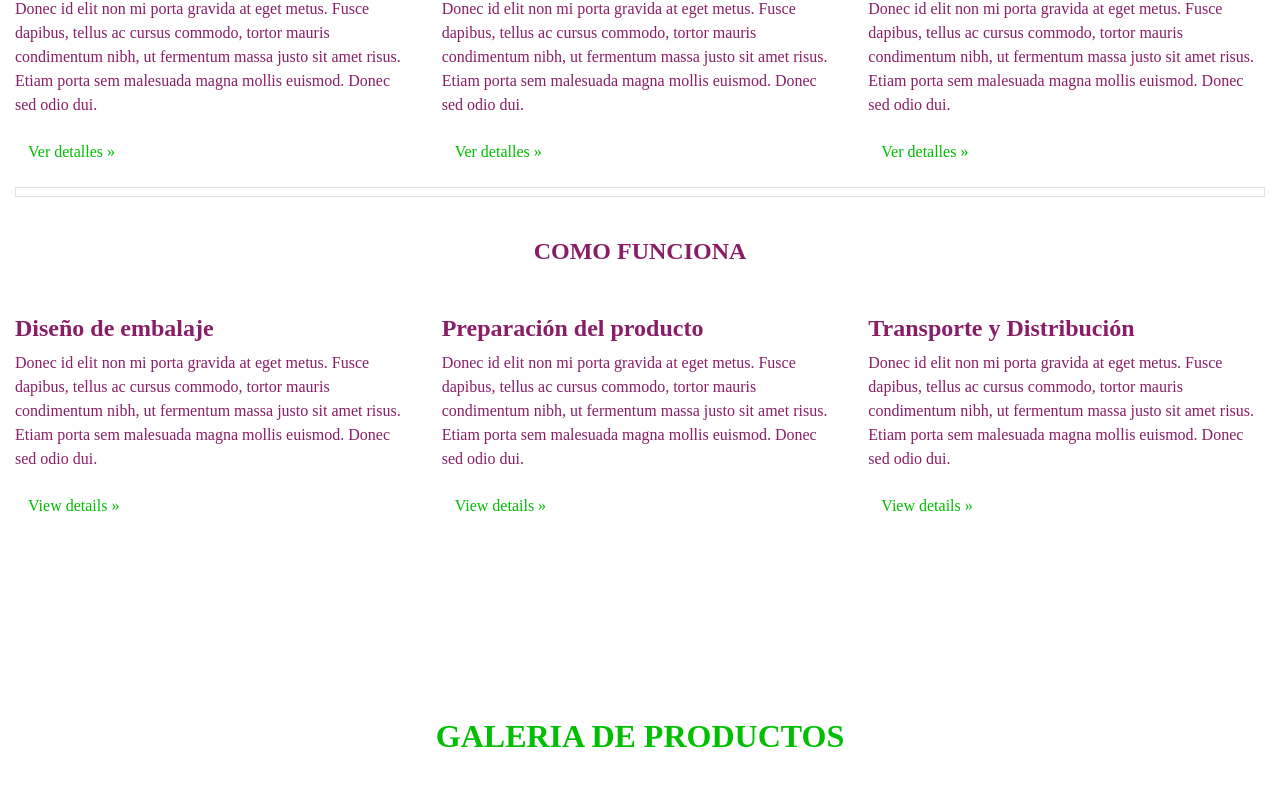
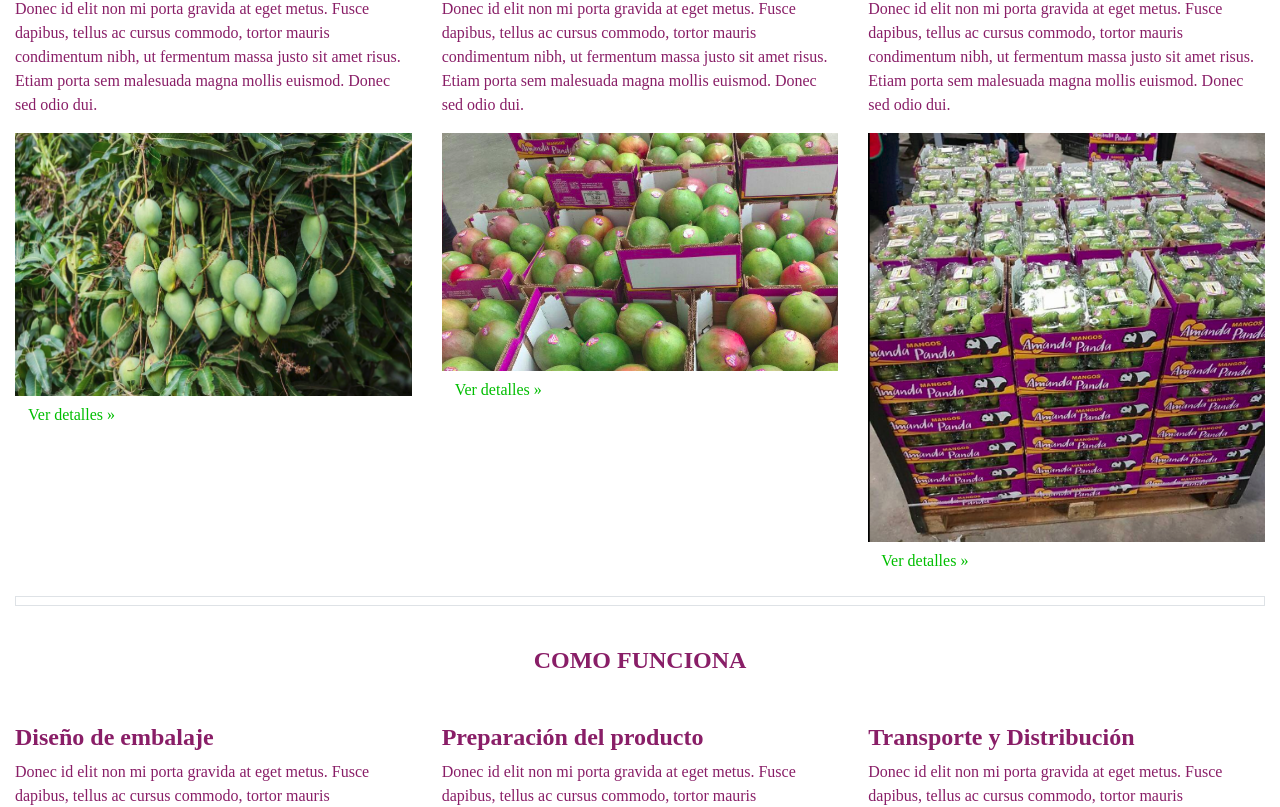
Before and after one commit to AmbarPHP/Landing3_real, a Vue app: page / in a window 1280 px wide. Shown: the part 1158-1965 px from the top of the page. Built offline with nearby package versions, Linux system fonts and the light colour scheme; what vue-scrollactive would draw is missing.

Commit message:
Adding margin entre welcome y servicios, fotos en servicios

```diff
--- a/src/components/ContactUs.vue
+++ b/src/components/ContactUs.vue
@@ -25,8 +25,8 @@
           </div>
         </div>
       </div>
-      <div class="col-lg-4 col-md-12 col-sm-12 pl-5">
-        <p class="title">Escribenos:</p>
+      <div class="col-lg-4 col-md-12 col-sm-12 pl-2 justify-content-center">
+        <!-- <p class="title">Escribenos:</p> -->
         <WriteUs></WriteUs>
       </div>
     </div>
--- a/src/components/Servicios.vue
+++ b/src/components/Servicios.vue
@@ -24,6 +24,13 @@
         <div class="col-lg-4 col-md-12 col-sm-12">
           <h2>RECOLECTAMOS</h2>
           <p>Donec id elit non mi porta gravida at eget metus. Fusce dapibus, tellus ac cursus commodo, tortor mauris condimentum nibh, ut fermentum massa justo sit amet risus. Etiam porta sem malesuada magna mollis euismod. Donec sed odio dui.</p>
+          <img
+            class="img-fluid"
+            src="../assets/images/galeria/mango6.png"
+            width="600"
+            height="200"
+            alt
+          >
           <p>
             <a class="btn" href="#">Ver detalles »</a>
           </p>
@@ -31,6 +38,13 @@
         <div class="col-lg-4 col-md-12 col-sm-12">
           <h2>EMPACAMOS</h2>
           <p>Donec id elit non mi porta gravida at eget metus. Fusce dapibus, tellus ac cursus commodo, tortor mauris condimentum nibh, ut fermentum massa justo sit amet risus. Etiam porta sem malesuada magna mollis euismod. Donec sed odio dui.</p>
+          <img
+            class="img-fluid"
+            src="../assets/images/galeria/productos1.png"
+            width="600"
+            height="200"
+            alt
+          >
           <p>
             <a class="btn" href="#">Ver detalles »</a>
           </p>
@@ -38,6 +52,13 @@
         <div class="col-lg-4 col-md-12 col-sm-12">
           <h2>DISTRIBUIMOS</h2>
           <p>Donec id elit non mi porta gravida at eget metus. Fusce dapibus, tellus ac cursus commodo, tortor mauris condimentum nibh, ut fermentum massa justo sit amet risus. Etiam porta sem malesuada magna mollis euismod. Donec sed odio dui.</p>
+          <img
+            class="img-fluid"
+            src="../assets/images/galeria/distribucion1.png"
+            width="600"
+            height="200"
+            alt
+          >
           <p>
             <a class="btn" href="#">Ver detalles »</a>
           </p>
@@ -113,7 +134,8 @@ $font_relaway: "font-family: 'Raleway', sans-serif;";
   font-family: $font_relaway;
   margin-top: 1vh;
   //padding: 15vh;
-  //height: 300vh;
+  height: auto;
+  position: relative;
 
   h1 {
     font-weight: 400;
--- a/src/components/Welcome.vue
+++ b/src/components/Welcome.vue
@@ -54,7 +54,8 @@ $font: "Open Sans", sans-serif; //'Montserrat', sans-serif;
   display: block;
   font-family: $font;
   margin-top: 1em;
-  height: 100vh;
+  height: auto;
+  position: relative;
 
   h1 {
     font-weight: normal;
```
Also changed, not shown: src/assets/images/galeria/distribucion1.png (added), src/assets/images/galeria/procesando1.png (added).
